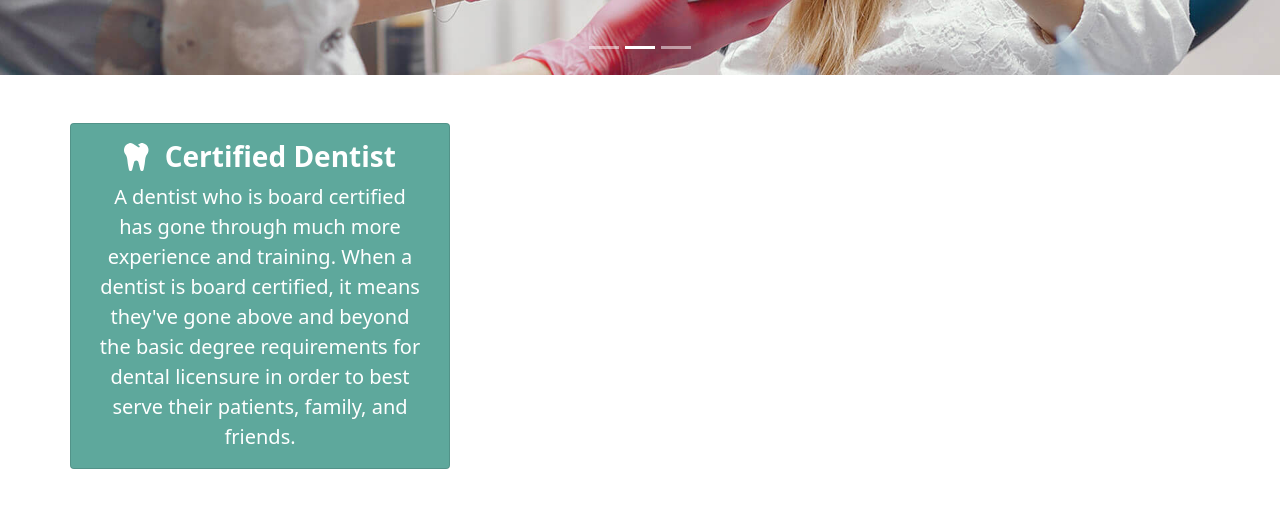
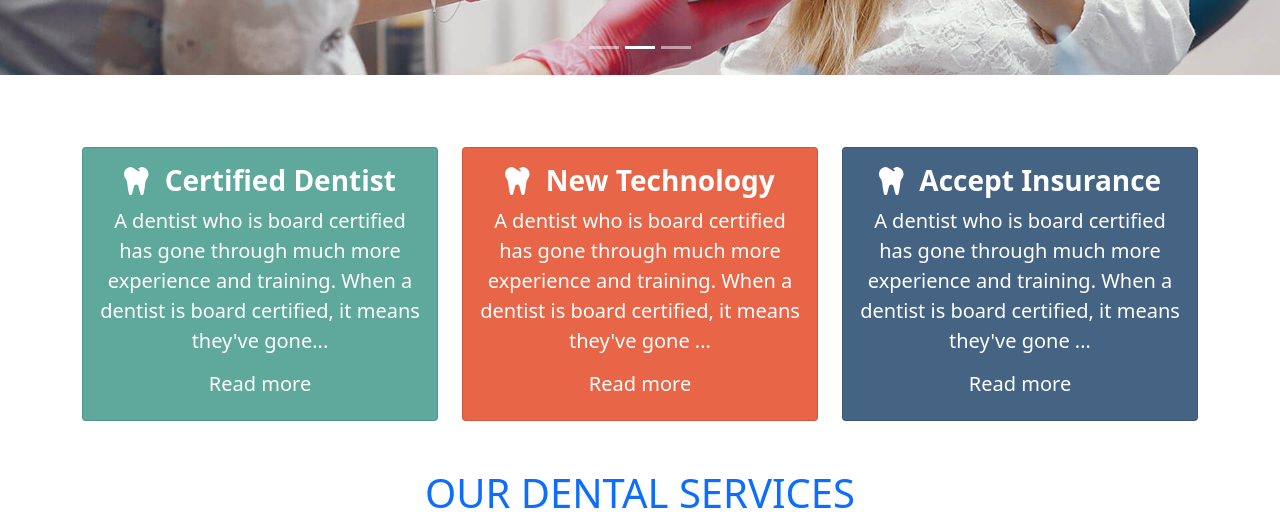
Before and after one commit to mukitcoder/dentistry, a React (Create React App) app: page / in a window 1280 px wide. Shown: the part 680-1199 px from the top of the page. Built offline with nearby package versions, Linux system fonts and the light colour scheme; no server answers.

Commit message:
create footer

```diff
--- a/src/App.css
+++ b/src/App.css
@@ -4,4 +4,5 @@
     /* background-attachment: fixed; */
     /* background-size: cover; */
     /* background-blend-mode: lighten; */
+    overflow-x: hidden;
 }
--- a/src/App.js
+++ b/src/App.js
@@ -11,6 +11,7 @@ import AuthProvider from "./contexts/AuthProvider";
 import PrivateRoute from "./Pages/Login/PrivateRoute/PrivateRoute";
 import Appointment from "./Pages/Appointment/Appointment";
 import Register from "./Pages/Login/Register/Register";
+import Footer from "./Pages/Shared/Footer/Footer";
 
 function App() {
   return (
@@ -25,9 +26,9 @@ function App() {
             <Route path="/home">
               <Home></Home>
             </Route>
-            <Route path="/appointment">
+            <PrivateRoute path="/appointment">
               <Appointment></Appointment>
-            </Route>
+            </PrivateRoute>
             <Route path="/login">
               <Login></Login>
             </Route>
@@ -44,6 +45,7 @@ function App() {
               <NotFound></NotFound>
             </Route>
           </Switch>
+          <Footer></Footer>
         </Router>
       </AuthProvider>
     </>
--- a/src/Pages/Home/FirstSection/FirstSection.css
+++ b/src/Pages/Home/FirstSection/FirstSection.css
@@ -4,4 +4,30 @@
 }
 .body-color:hover{
     background-color:#1DBFCC;
+    transform: scale(1.1);
 }
+
+
+
+.body-color2{
+    background-color:#E86548;
+    transition: 0.5s;
+}
+.body-color2:hover{
+    background-color:#1DBFCC;
+    transform: scale(1.1);
+}
+
+
+.body-color3{
+    background-color:#456483;
+    transition: 0.5s;
+}
+.body-color3:hover{
+    background-color:#1DBFCC;
+    transform: scale(1.1);
+}
+
+.read{
+    cursor: pointer;
+}
--- a/src/Pages/Home/FirstSection/FirstSection.js
+++ b/src/Pages/Home/FirstSection/FirstSection.js
@@ -1,21 +1,74 @@
 import React from "react";
 import { Card, Col, Row } from "react-bootstrap";
 import "./FirstSection.css";
-import { FontAwesomeIcon } from '@fortawesome/react-fontawesome'
-import { faTeeth, faTeethOpen, faTooth } from "@fortawesome/free-solid-svg-icons";
+import { FontAwesomeIcon } from "@fortawesome/react-fontawesome";
+import {
+  faTeeth,
+  faTeethOpen,
+  faTooth,
+} from "@fortawesome/free-solid-svg-icons";
 
 const FirstSection = () => {
   return (
     <div>
-      <Row className="mt-5" md={3}>
-        <Card className="text-center text-white body-color ">
-          <Card.Body>
-            <Card.Title className="fw-bold fs-3">  <FontAwesomeIcon className="me-3" icon={faTooth}/>Certified Dentist</Card.Title>
-            <Card.Text className="lead">
-            A dentist who is board certified has gone through much more experience and training. When a dentist is board certified, it means they've gone above and beyond the basic degree requirements for dental licensure in order to best serve their patients, family, and friends.
-            </Card.Text>
-          </Card.Body>
-        </Card>
+      <Row className="mt-5 g-4" md={3}>
+        <Col>
+          <Card className="text-center text-white body-color">
+            <Card.Body className="">
+              <Card.Title className="fw-bold fs-3">
+                {" "}
+                <FontAwesomeIcon className="me-3" icon={faTooth} />
+                Certified Dentist
+              </Card.Title>
+              <Card.Text className="lead">
+                A dentist who is board certified has gone through much more
+                experience and training. When a dentist is board certified, it
+                means they've gone...
+              </Card.Text>
+              <Card.Title>
+                  <span className="read">Read more</span>
+              </Card.Title>
+            </Card.Body>
+          </Card>
+        </Col>
+        <Col>
+          <Card className="text-center text-white body-color2">
+            <Card.Body className="">
+              <Card.Title className="fw-bold fs-3">
+                {" "}
+                <FontAwesomeIcon className="me-3" icon={faTooth} />
+                New Technology
+              </Card.Title>
+              <Card.Text className="lead">
+                A dentist who is board certified has gone through much more
+                experience and training. When a dentist is board certified, it
+                means they've gone ...
+              </Card.Text>
+              <Card.Title>
+                  <span className="read">Read more</span>
+              </Card.Title>
+            </Card.Body>
+          </Card>
+        </Col>
+        <Col>
+          <Card className="text-center text-white body-color3">
+            <Card.Body className="">
+              <Card.Title className="fw-bold fs-3">
+                {" "}
+                <FontAwesomeIcon className="me-3" icon={faTooth} />
+                Accept Insurance
+              </Card.Title>
+              <Card.Text className="lead">
+                A dentist who is board certified has gone through much more
+                experience and training. When a dentist is board certified, it
+                means they've gone ...
+              </Card.Text>
+              <Card.Title>
+                  <span className="read">Read more</span>
+              </Card.Title>
+            </Card.Body>
+          </Card>
+        </Col>
       </Row>
     </div>
   );
--- a/src/Pages/Home/Home.js
+++ b/src/Pages/Home/Home.js
@@ -4,6 +4,7 @@ import Banner from "./Banner";
 import Doctors from "./Doctors/Doctors";
 import FirstSection from "./FirstSection/FirstSection";
 import Services from "./Services/Services";
+import SingleDoctor from "./SingleDoctor/SingleDoctor";
 
 const Home = () => {
   return (
@@ -14,6 +15,7 @@ const Home = () => {
           <FirstSection></FirstSection>
           <Services></Services>
           <Doctors></Doctors>
+          <SingleDoctor></SingleDoctor>
         </Container>
       </div>
     </>
--- /dev/null
+++ b/src/Pages/Home/SingleDoctor/SingleDoctor.js
@@ -0,0 +1,45 @@
+import React from 'react';
+import { Card, Col, Row } from 'react-bootstrap';
+import './SingleDoctor.css'
+import docSImg from '../../../images/single-doctor.jpg'
+import { FontAwesomeIcon } from "@fortawesome/react-fontawesome";
+import { faHandPointRight } from '@fortawesome/free-solid-svg-icons';
+
+const SingleDoctor = () => {
+    return (
+        <div>
+             <div className="text-center my-4 py-4 col-md-8 mx-auto">
+                    <h1 className="text-primary">
+                    Features That You Will Love Us and <span className="text-danger fw-bold">Enjoy Specialized Care</span>
+                    </h1>
+                </div>
+            <Card className="mb-3 my-3">
+  <Row className="g-0">
+    <Col md={6}>
+      <img src={docSImg} className="img-fluid rounded-start" alt="..."/>
+    </Col>
+    <Col md={6}>
+      <Card.Body>
+        <h1 className="card-title text-black-50">Our Patients Are Our Priority, We Offer Quality Dental Services</h1>
+        <p className="card-text lead py-4">General dentists prevent, evaluate, diagnose, and treat diseases of the oral cavity, as well as maintain the function and appearance of the teeth. Many oral diseases and abnormalities can indicate other diseases. A general dentist may refer patients to their physician or a specialist for further evaluation, or vice versa for treatment.</p>
+        <Row md={2}>
+            <Col className="text-primary">
+            <h5><FontAwesomeIcon className="me-2" icon={faHandPointRight} /> Complete Crown</h5>
+            <h5><FontAwesomeIcon className="me-2" icon={faHandPointRight} />  Dental Implants</h5>
+            <h5><FontAwesomeIcon className="me-2" icon={faHandPointRight} />  Dental X-Ray</h5>
+            </Col>
+            <Col className="text-primary">
+            <h5><FontAwesomeIcon className="me-2" icon={faHandPointRight} />  Cosmetic Filling</h5>
+            <h5><FontAwesomeIcon className="me-2" icon={faHandPointRight} />  Teeth Whitening</h5>
+            <h5><FontAwesomeIcon className="me-2" icon={faHandPointRight} />  Root Canal</h5>
+            </Col>
+        </Row>
+      </Card.Body>
+    </Col>
+  </Row>
+</Card>
+        </div>
+    );
+};
+
+export default SingleDoctor;
--- /dev/null
+++ b/src/Pages/NotFound/NotFound.css
@@ -0,0 +1,10 @@
+.not-found{
+    background:url(https://blog.fluidui.com/content/images/2019/01/imageedit_1_9273372713.png) no-repeat;
+    background-size: cover;
+    width: 100%;
+    height: 572px;
+};
+
+.not-found-btn{
+ text-decoration: none;
+}
--- a/src/Pages/NotFound/NotFound.js
+++ b/src/Pages/NotFound/NotFound.js
@@ -1,10 +1,19 @@
 import React from 'react';
+import { Link } from 'react-router-dom';
+import './NotFound.css'
 
 const NotFound = () => {
     return (
-        <div>
-            <h1>Page not found </h1>
+        <div className="not-found">
+        <div className="text-dark text-center">
+          <h1 className="py-4 bg-warning fw-bold">
+            Sorry, the page not found !!!
+          </h1>
         </div>
+        <div className="d-flex align-items-end justify-content-center h-75">
+        <Link to="/home"> <button className="btn btn-warning btn-lg not-found-btn fw-bolder">  Go Back </button></Link>
+        </div>
+      </div>
     );
 };
 
--- /dev/null
+++ b/src/Pages/Shared/Footer/Footer.js
@@ -0,0 +1,68 @@
+import React from "react";
+import { Col, Container, FormControl, InputGroup, Row } from "react-bootstrap";
+import { FontAwesomeIcon } from "@fortawesome/react-fontawesome";
+import {
+  faFacebook,
+  faGithub,
+  faInstagram,
+} from "@fortawesome/free-brands-svg-icons";
+import footerImg from "../../../images/logo.png";
+
+const Footer = () => {
+  return (
+    <div>
+      <Container fluid className="bg-primary text-white pb-2">
+        <div className=" d-flex mx-auto">
+          <img className="img-fluid mx-auto" src={footerImg} alt="" />
+        </div>
+        <Row md={4}>
+          <Col>
+            <ul>
+              <li className="fs-4 fw-bold">Explore</li>
+              <li>Home</li>
+              <li>About</li>
+              <li>Carrier</li>
+            </ul>
+          </Col>
+          <Col>
+            <ul>
+              <li className="fs-4 fw-bold">Overview</li>
+              <li>Contact</li>
+              <li>Term of Use</li>
+              <li>Privacy</li>
+            </ul>
+          </Col>
+          <Col>
+            <ul>
+              <li className="fs-4 fw-bold">Community</li>
+              <li>Support</li>
+              <li>Help</li>
+              <li>Media</li>
+            </ul>
+          </Col>
+          <Col>
+            <InputGroup className="mb-3">
+              <FormControl
+                placeholder="Email Address"
+                aria-label="Recipient's username"
+                aria-describedby="basic-addon2"
+              />
+              <InputGroup.Text className="btn btn-info text-white fw-bold" id="basic-addon2">Subscribe</InputGroup.Text>
+            </InputGroup>
+          </Col>
+        </Row>
+        <Col className="d-flex justify-content-between align-items-center">
+        <p>© 2021 Dentistry Company Inc. All rights reserved.</p>
+        <p>Created By Abdullah Al Mukit</p>
+        <div>
+        <FontAwesomeIcon className="fs-2" icon={faFacebook} />
+        <FontAwesomeIcon className="mx-5 fs-2" icon={faGithub} />
+        <FontAwesomeIcon className=" fs-2" icon={faInstagram} />
+        </div>
+        </Col>
+      </Container>
+    </div>
+  );
+};
+
+export default Footer;
--- a/src/Pages/Shared/Header/Header.js
+++ b/src/Pages/Shared/Header/Header.js
@@ -6,7 +6,7 @@ import logo from "../../../images/logo.png";
 import { HashLink } from 'react-router-hash-link';
 
 const Header = () => {
-    const {user, logOut, photoURL} = useAuth();
+    const {user, logOut} = useAuth();
   return (
     <div>
       <Navbar bg="primary" expand="lg" sticky="top">
@@ -34,15 +34,16 @@ const Header = () => {
               <Navbar.Text className="ms-3 ">
                 <img width="30px" className="img-fluid rounded-circle" src= {user?.photoURL} alt="" />
               </Navbar.Text>
-              <Navbar.Text className="mx-3 ">
+              <Navbar.Text className="mx-1 ">
                 <a className="text-white" href="#login">{user?.displayName}</a>
               </Navbar.Text>
+              <Navbar.Text>
               {
                   user?.email?
-                  <Button className="text-white fw-bold" onClick={logOut} variant="danger">Sign out </Button>:
-                  <Nav.Link className="text-white" as={Link} to="/login">Sign In </Nav.Link>
+                  <Button className="text-white fw-bold ms-3" onClick={logOut} variant="danger">Sign out </Button>:
+                  <Nav.Link className="text-white" as={Link} to="/login"><Button variant="success fw-bold">Sign In </Button></Nav.Link>
               }
-
+              </Navbar.Text>
             </Nav>
           </Navbar.Collapse>
         </Container>
```
Also changed, not shown: src/Pages/Home/SingleDoctor/SingleDoctor.css (added).
